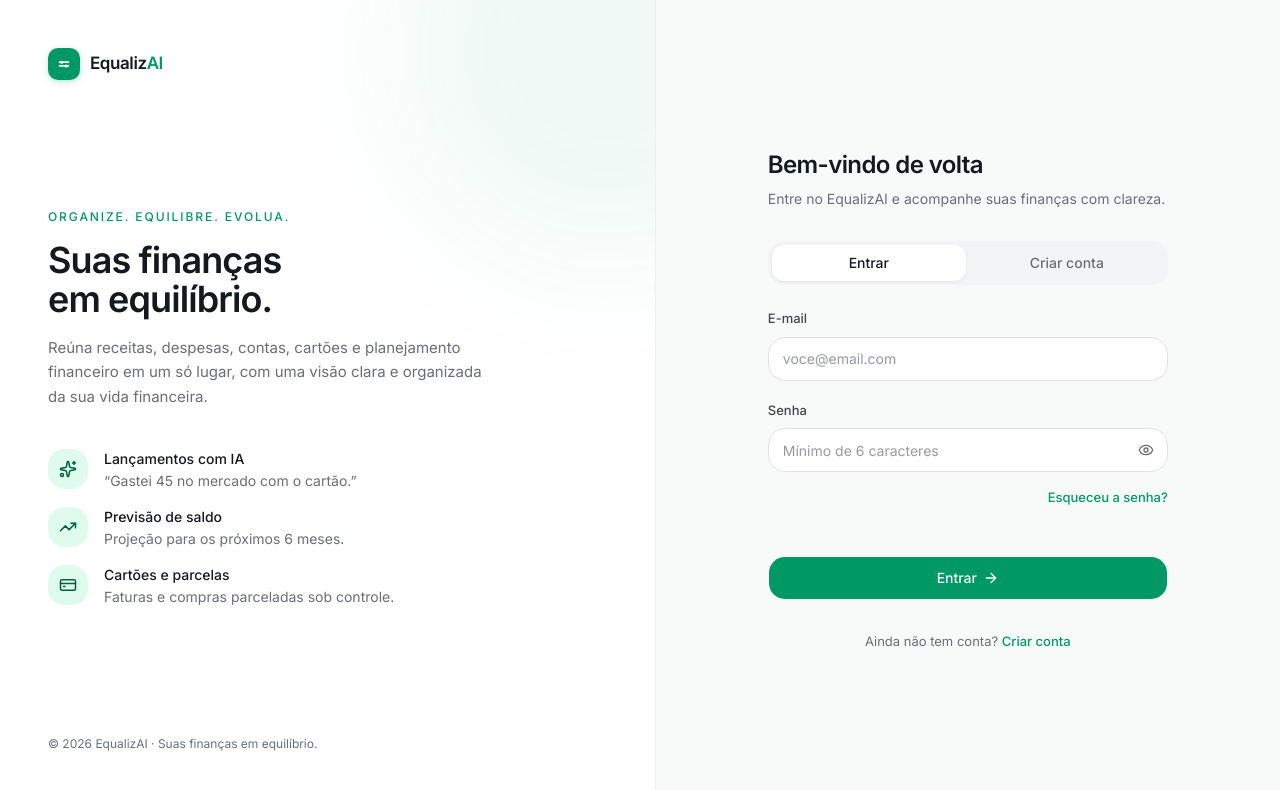
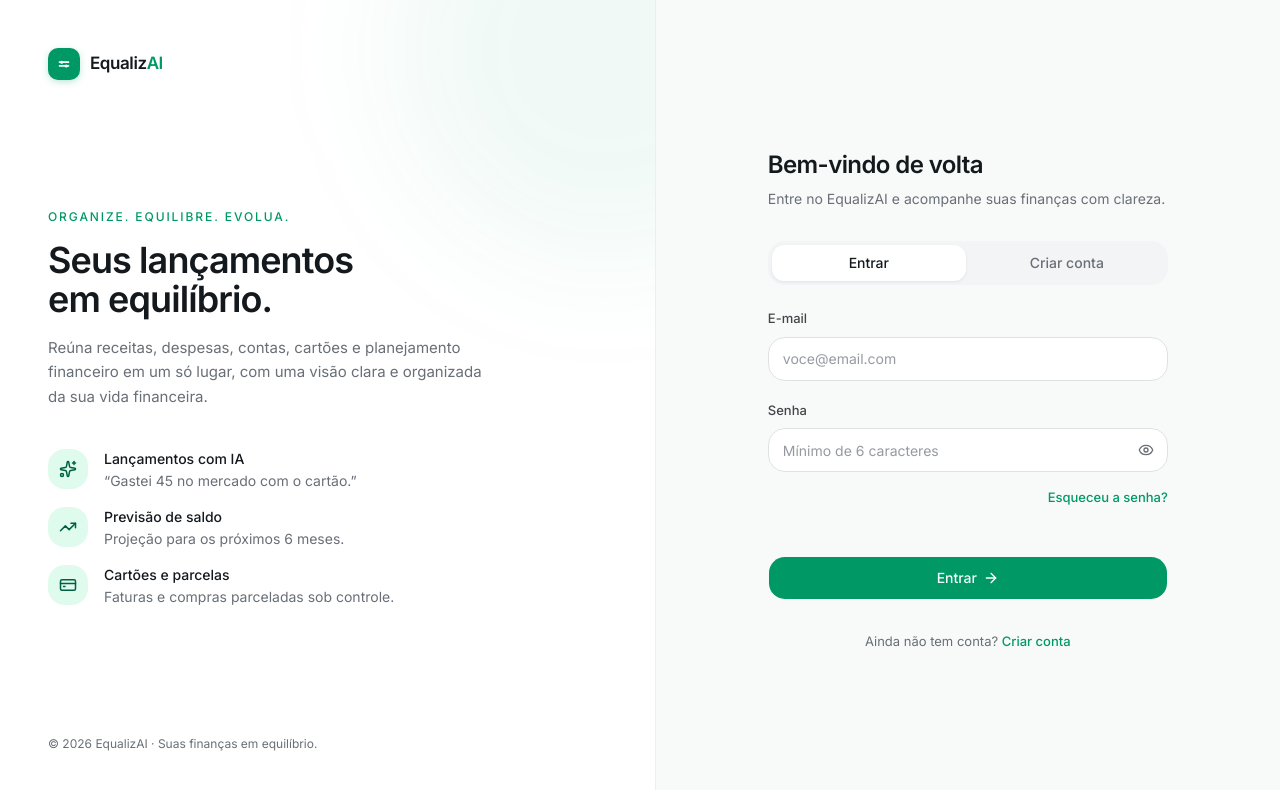
Before and after one commit to dsviniciusgomes/EqualizAI, a Next.js app in the folder frontend/: page / in a window 1280 px wide. Shown: the top 790 px of the page. Built offline with nearby package versions, Linux system fonts and the light colour scheme.

Commit message:
fix: update authscreen

```diff
--- a/frontend/components/economizai/auth-screen.tsx
+++ b/frontend/components/economizai/auth-screen.tsx
@@ -37,7 +37,7 @@ export function AuthScreen() {
         <div className="max-w-md">
           <p className="text-xs font-medium uppercase tracking-[0.16em] text-primary">Organize. Equilibre. Evolua.</p>
           <h1 className="mt-4 text-4xl font-semibold leading-[1.1] tracking-tight text-balance">
-            Suas finanças em equilíbrio.
+            Seus lançamentos em equilíbrio.
           </h1>
           <p className="mt-4 text-[15px] leading-relaxed text-muted-foreground text-pretty">
             Reúna receitas, despesas, contas, cartões e planejamento financeiro em um só lugar, com uma visão clara e
```
